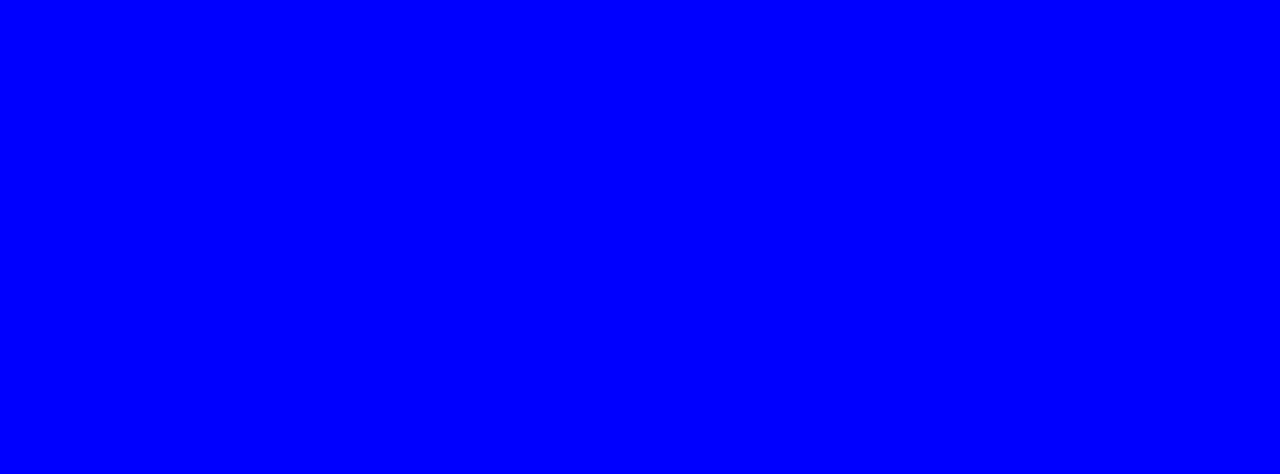
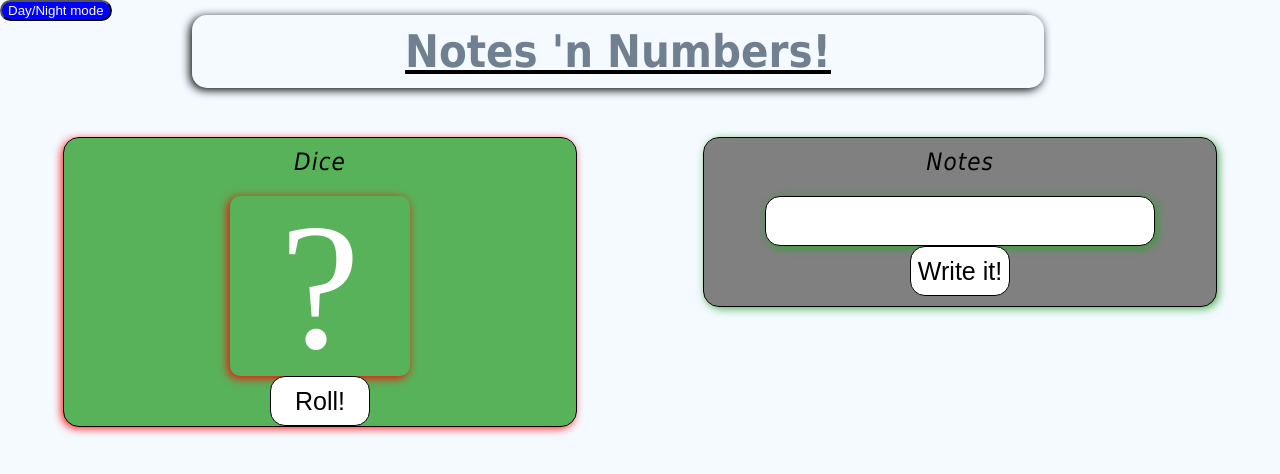
Before and after one commit to tomcollins2110/notes-numbers-project, a plain HTML site: page index.html in a window 1280 px wide. Drawn offline with Linux system fonts and the light colour scheme.

Commit message:
checking

```diff
--- a/assets/css/style.css
+++ b/assets/css/style.css
@@ -1,3 +1,137 @@
+* {
+    margin: 0;
+}
+
 body {
-    background: blue;
+    background-color: rgb(240, 248, 255, 0.7);
 }
+
+h1 {
+    width: 65%;
+    margin-left: 15%;
+    margin-right: 15%;
+    font-family: Tahoma;
+    padding: 10px;
+    text-align: center;
+    margin-top: 15px;
+    color: slategray;
+    font-size: 45px;
+    border-radius: 15px;
+    text-decoration: underline black;
+    box-shadow: -2px 2px 10px 0px black;
+}
+
+h2 {
+    font-family: Tahoma;
+    letter-spacing: 1px;
+    padding: 10px;
+    padding-bottom: 20px;
+    font-weight: 100;
+}
+
+div {
+    text-align: center;
+}
+
+#diceclm {
+    width: 40%;
+    background-color: rgb(49, 161, 49, 0.8);
+    outline: 1px solid black;
+    float: left;
+    display: flex;
+    justify-content: center;
+    flex-direction: column;
+    align-items: center;
+    border-radius: 15px;
+    margin-left: 5%;
+    margin-top: 50px;
+    box-shadow: -2px 2px 10px 0px red;
+
+}
+
+#notesclm {
+    width: 40%;
+    outline: 1px solid black;
+    background-color: grey;
+    float: right;
+    border-radius: 15px;
+    margin-right: 5%;
+    margin-top: 50px;
+    box-shadow: 2px 2px 10px 0px rgb(49, 161, 49);
+}
+
+#inputField {
+    display: block;
+    margin: 0 auto;
+    width: 75%;
+    height: 46px;
+    border: 1px solid black;
+    border-radius: 15px;
+    outline: none;
+    font-size: 25px;
+    box-shadow: 2px 2px 10px 0px rgb(49, 161, 49);
+}
+
+.to-dos {
+    margin-top: 10px;
+}
+
+.paragraph-styling {
+    margin: 0;
+    cursor: pointer;
+    font-size: 30px;
+}
+
+.randomNumber {
+
+    height: 180px;
+    width: 180px;
+    display: flex;
+    justify-content: center;
+    align-items: center;
+    color: white;
+    font-size: 180px;
+    box-shadow: -2px 2px 10px 0px red;
+    border-radius: 10px;
+}
+
+.btn {
+
+    border: 1px solid black;
+    border-radius: 15px;
+    background: none;
+    cursor: pointer;
+    transition: 0.8s;
+    position: relative;
+    overflow: hidden;
+    background-color: white;
+}
+
+.btn:hover {
+    border-radius: 15px;
+    background-color: red;
+}
+
+#addToDo, #myButton {
+    display: block;
+    margin: 0 auto;
+    height: 50px;
+    width: 100px;
+    border: 1px solid black;
+    border-radius: 15px;
+    font-size: 25px;
+}
+
+.dark-mode {
+    background-color: black;
+}
+
+#mode {
+    position: absolute;
+    left: 0%;
+    top: 0%;
+    color: white;
+    border-radius: 18px;
+
+    background-color: blue;
+}
--- a/index.html
+++ b/index.html
@@ -9,6 +9,30 @@
 </head>
 <body>
 
+        <h1>Notes 'n Numbers!</h1>
+
+        <button id="mode" onclick="darkmode()">Day/Night mode</button>
+
+        <div id="diceclm">
+
+            <h2 id="dicename"><em>Dice</em></h2>
+            <div class="randomNumber">
+                <span id="number">?</span>
+            </div>
+            <button id="myButton" class="btn" onclick="roll()">Roll!</button>
+
+        </div>
+
+
+        <div id="notesclm">
+
+            <h2><em>Notes</em></h2>
+            <input id="inputField" type="text">
+            <button id="addToDo" class="btn">Write it!</button>
+            <div class="to-dos" id="toDoContainer"></div>
+
+        </div>
+
     <script src="assets/js/script.js"></script>
 
 </body>
```
